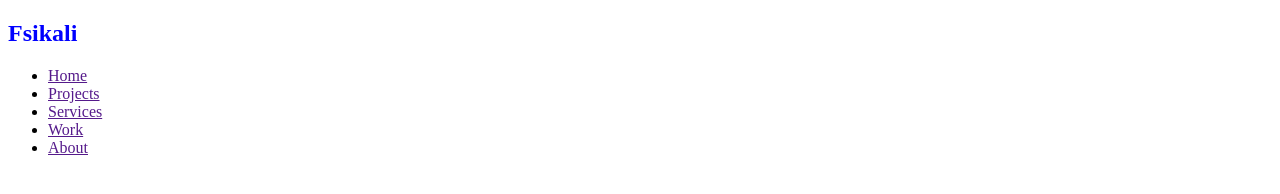
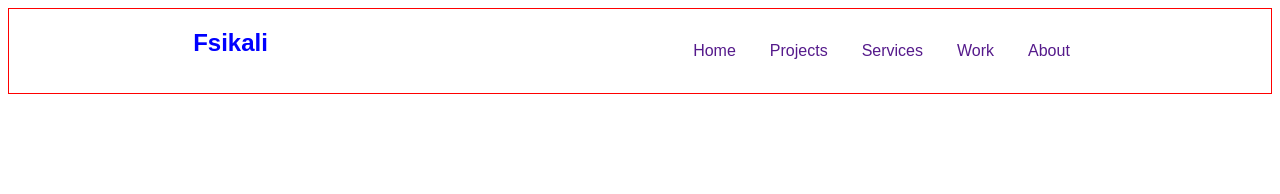
Before and after one commit to fsikali/FSIKALI-PORTFOLIO, a plain HTML site: page index.html in a window 1280 px wide. Drawn offline with Linux system fonts and the light colour scheme.

Commit message:
Updated this branch called test

```diff
--- a/index.html
+++ b/index.html
@@ -10,14 +10,14 @@
 
 <!--  This is my main Portfolio project
       Things to work on
-      --- Navigation bar
+      --- Navigation bar ; Check for UI/UX design
       --- Body
       --- Footer
 
 -->
 <div class="nav-container">
     <h2 class="logo">Fsikali</h2>
-    <div class="navbar-list">
+    <div class="nav-list">
         <ul>
             <li><a href="">Home</a></li>
             <li><a href="">Projects</a></li>
--- a/style.css
+++ b/style.css
@@ -1,3 +1,30 @@
+/*
+   Test the best fonts to be used
+
+
+
+
+*/
+
+*{
+    font-family: sans-serif;
+}
 h2{
     color: blue;
 }
+.nav-container{
+    border: 1px solid red;
+    display: flex;
+    justify-content: space-around;
+}
+.nav-list ul{
+    display: flex;
+}
+.nav-list li{
+    list-style: none;
+}
+.nav-list li a{
+    text-decoration: none;
+    display: block;
+    padding: 17px;
+}
```
Also changed, not shown: 1 other file.
